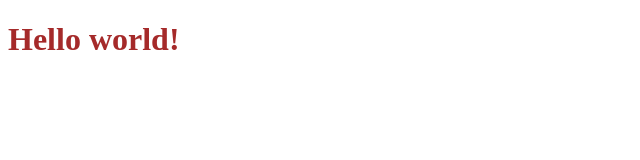
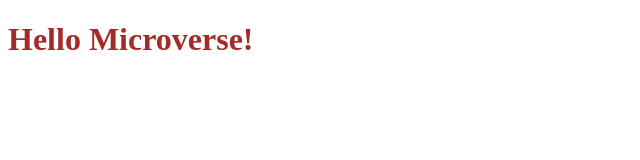
Before and after one commit to Mucyosoda/Hello-Microverse, a plain HTML site: page index.html in a window 1280 px wide. Shown: the whole page, without its empty margins (0-640 px from the left). Drawn offline with Linux system fonts and the light colour scheme.

Commit message:
Modify Readme file and index file

```diff
--- a/index.html
+++ b/index.html
@@ -4,10 +4,12 @@
     <meta charset="UTF-8" />
     <meta http-equiv="X-UA-Compatible" content="IE=edge" />
     <meta name="viewport" content="width=device-width, initial-scale=1.0" />
-    <link rel="stylesheet" href="style.css">
+    <link rel="stylesheet" href="style.css" />
     <title>Document</title>
   </head>
   <body>
-    <h1>Hello world!</h1>
+    <header>
+      <h1>Hello Microverse!</h1>
+    </header>
   </body>
 </html>
```
Also changed, not shown: README.md, Screenshot.png (added).
